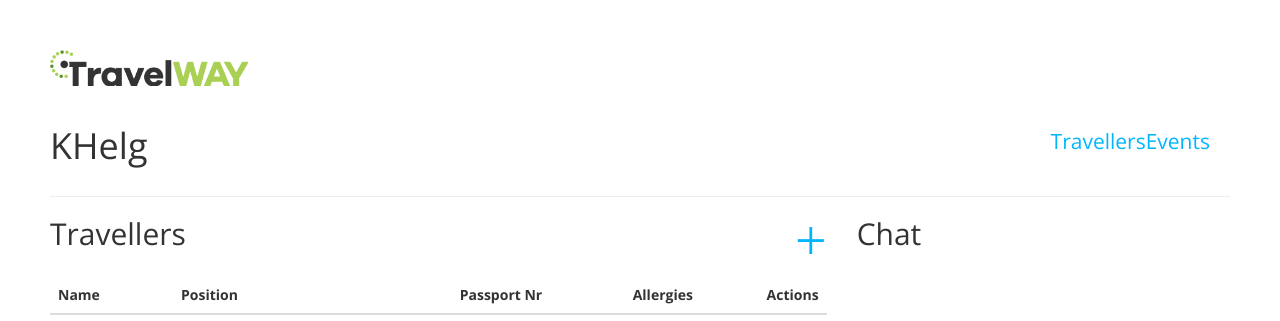
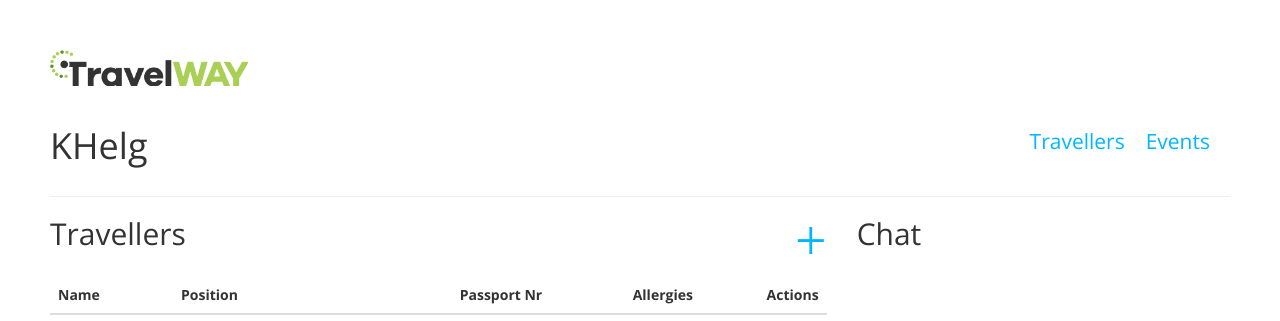
Before and after one commit to jayway/KHelg2015-Team4-server, a Node server app: page /travellers/ in a window 1280 px wide. Shown: the top 321 px of the page. Run offline with Node 20, Linux system fonts and the light colour scheme; some libraries are stand-ins or nearby versions; some web fonts are replaced.

Commit message:
Margin between links

```diff
--- a/public/stylesheets/style.css
+++ b/public/stylesheets/style.css
@@ -29,6 +29,10 @@ a {
   font-size: 150%;
 }
 
+.topbar nav a {
+  margin-left: 1em;
+}
+
 .travellers {
   margin-bottom: 2em;
 }
```
